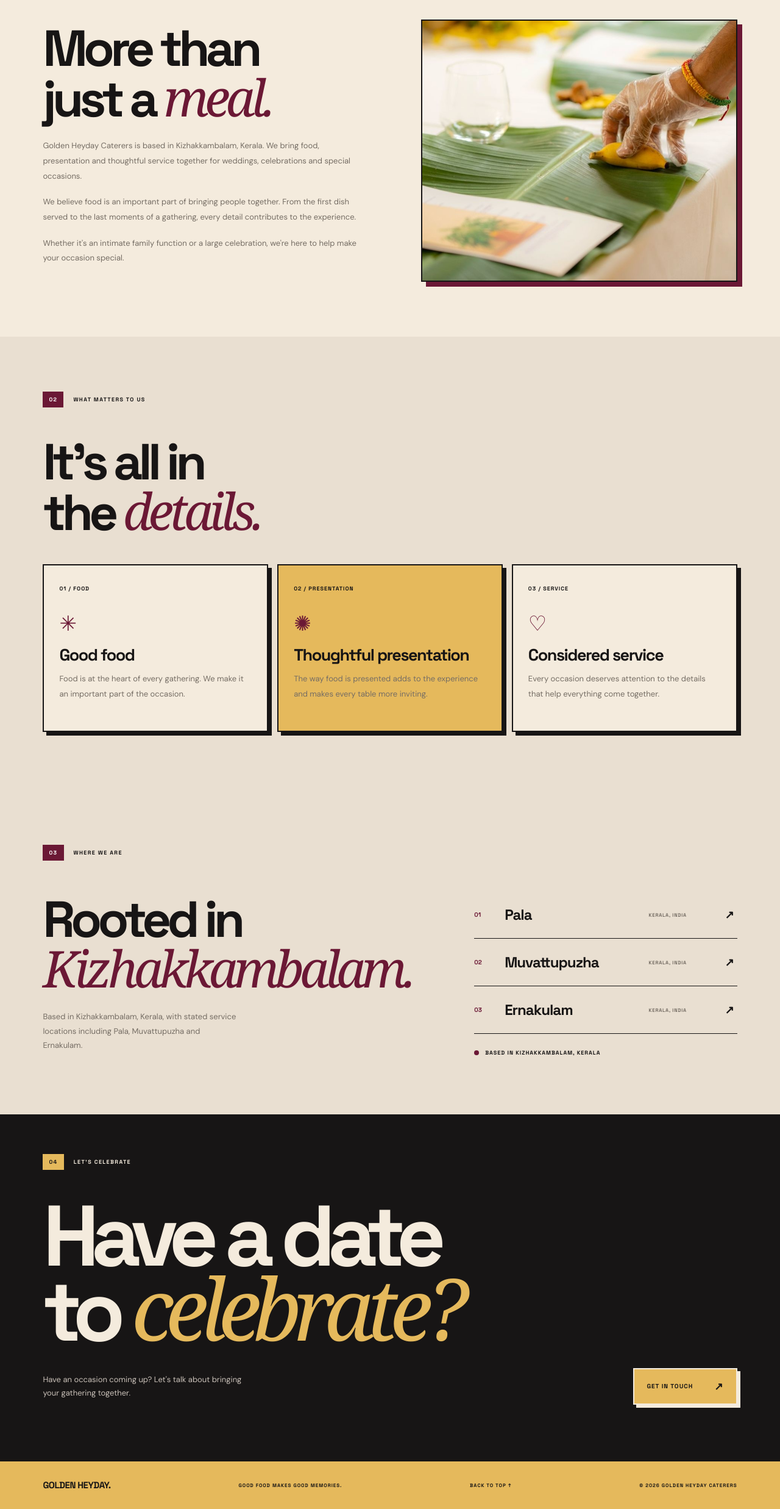
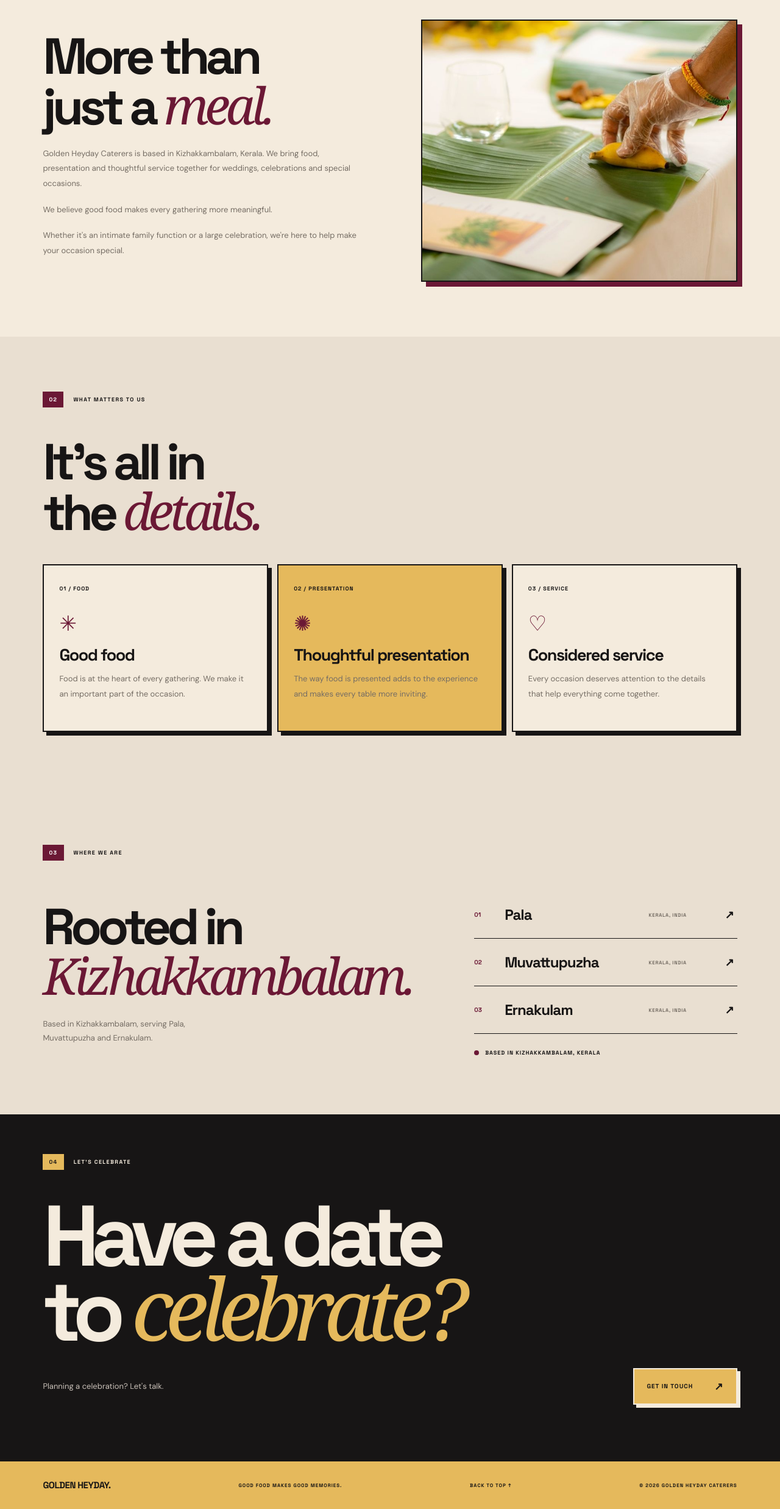
Before and after one commit to aswathyy004/Golden-Hayday-Caterers, a plain HTML site: page about.html in a window 1280 px wide. Shown: the part 740-3214 px from the top of the page at 61% size. Drawn offline with Linux system fonts and the light colour scheme.

Commit message:
Update website content

```diff
--- a/about.html
+++ b/about.html
@@ -65,9 +65,7 @@
             for weddings, celebrations and special occasions.
           </p>
           <p>
-            We believe food is an important part of bringing people
-            together. From the first dish served to the last moments
-            of a gathering, every detail contributes to the experience.
+            We believe good food makes every gathering more meaningful.
           </p>
           <p>
             Whether it's an intimate family function or a large
@@ -131,8 +129,7 @@
         <div>
           <h2>Rooted in<br><em>Kizhakkambalam.</em></h2>
           <p class="locations-intro">
-            Based in Kizhakkambalam, Kerala, with stated service
-            locations including Pala, Muvattupuzha and Ernakulam.
+            Based in Kizhakkambalam, serving Pala, Muvattupuzha and Ernakulam.
           </p>
         </div>
 
@@ -163,8 +160,7 @@
 
       <div class="contact-bottom">
         <p>
-          Have an occasion coming up? Let's talk about
-          bringing your gathering together.
+          Planning a celebration? Let's talk.
         </p>
         <a class="contact-button" href="contact.html">
           GET IN TOUCH <span>↗</span>
```
Also changed, not shown: gallery.html (+1 -3 lines), index.html (+1 -2 lines), services.html (+1 -7 lines).
